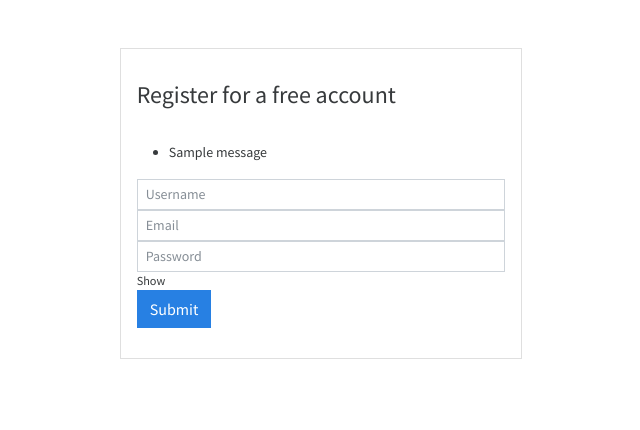
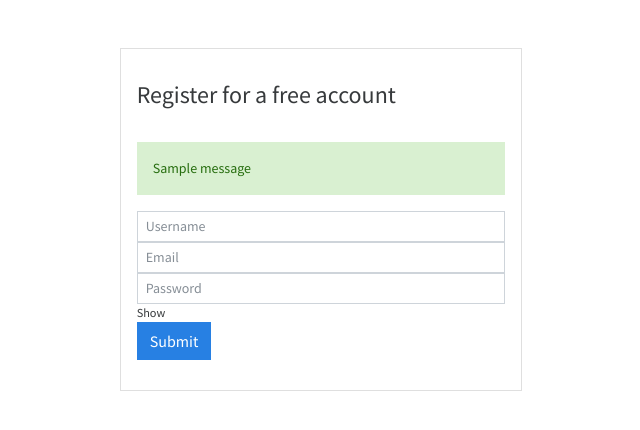
Before and after one commit to Lalit1471/TrackerBuddy, a Django app: page /authentication/register in a window 1280 px wide. Shown: the top 430 px of the page, without its empty margins (319-959 px from the left). Run offline with Django 3.2, Linux system fonts and the light colour scheme; tables that the repository leaves empty hold one stand-in row (values such as "Sample post"); one stand-in notice (Sample message) is shown; some libraries are stand-ins or nearby versions.

Commit message:
Configured message alert system

```diff
--- a/TrackerBuddy/settings.py
+++ b/TrackerBuddy/settings.py
@@ -14,6 +14,8 @@ from pathlib import Path
 import os
 
 # Build paths inside the project like this: BASE_DIR / 'subdir'.
+from django.contrib import messages
+
 BASE_DIR = Path(__file__).resolve().parent.parent
 
 
@@ -136,3 +138,7 @@ STATIC_ROOT = os.path.join(BASE_DIR, 'staticfiles')
 # https://docs.djangoproject.com/en/3.2/ref/settings/#default-auto-field
 
 DEFAULT_AUTO_FIELD = 'django.db.models.BigAutoField'
+
+MESSAGE_TAGS = {
+    messages.ERROR: 'danger'
+}
--- a/authentication/views.py
+++ b/authentication/views.py
@@ -3,7 +3,7 @@ from django.views import View
 import json
 from django.http import JsonResponse
 from django.contrib.auth.models import User
-from django.contrib import auth
+from django.contrib import auth, messages
 from validate_email import validate_email
 
 
@@ -33,3 +33,7 @@ class UsernameValidationView(View):
 class RegistrationView(View):
     def get(self, request):
         return render(request, 'authentication/register.html')
+
+    def post(self, request):
+        messages.error(request, 'Success Whatsapp')
+        return render(request, 'authentication/register.html')
--- a/templates/partials/_messages.html
+++ b/templates/partials/_messages.html
@@ -1,7 +1,9 @@
 {% if messages %}
-<ul class="messages">
+<div class="messages">
     {% for message in messages %}
-    <li{% if message.tags %} class="{{ message.tags }}"{% endif %}>{{ message }}</li>
+    <div{% if message.tags %} class="alert alert-sm alert-{{ message.tags }}"{% endif %}>
+        {{ message }}
+    </div>
     {% endfor %}
-</ul>
+</div>
 {% endif %}
```
